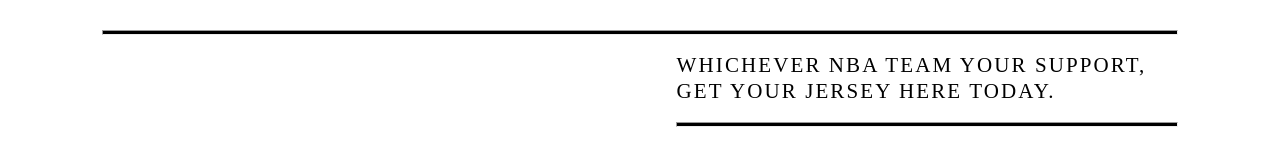
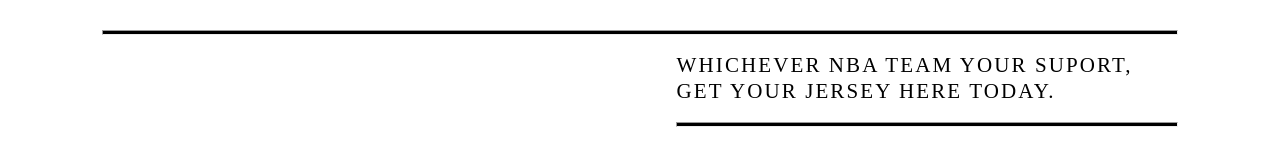
Before and after one commit to TurgunJS/reactVerstka, a React (Create React App) app: page / in a window 1280 px wide. Shown: the part 252-397 px from the top of the page. Built offline with nearby package versions, Linux system fonts and the light colour scheme.

Commit message:
second push

```diff
--- a/src/App.js
+++ b/src/App.js
@@ -43,7 +43,7 @@ return (
         title="JERSAY "
         imageLogo={logoNbaNikeBlack}
         titleEnd="NBA"
-        descriptionTitleWhite="whichever nba team your support, get your jersey here today."
+        descriptionTitleWhite="whichever nba team your suport, get your jersey here today."
         bagroundImg={whiteBackground}
       />
 
```
